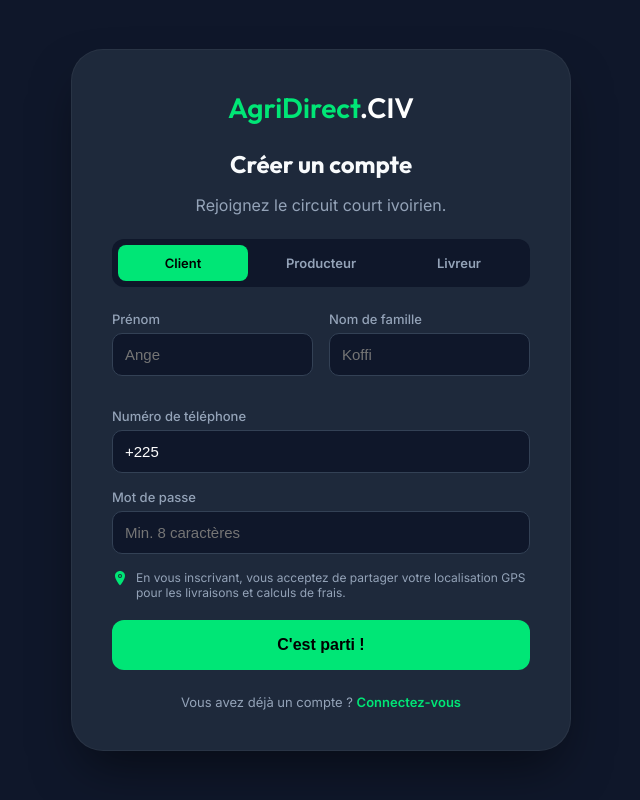
After one commit to Issoufkam/AgriDirect-Omni, a Python web app: template accounts/templates/accounts/signup.html in a window 1280 px wide. The commit adds this page. Shown: the whole page, without its empty margins (319-959 px from the left). Run offline with Jinja, Linux system fonts and the light colour scheme; the template is opened without the code that fills it, so the values that code supplies are empty.

Commit message:
feat: complete login/signup system with JWT and checkout protection

```diff
--- /dev/null
+++ b/accounts/templates/accounts/signup.html
@@ -0,0 +1,209 @@
+<!DOCTYPE html>
+<html lang="fr">
+<head>
+    <meta charset="UTF-8">
+    <meta name="viewport" content="width=device-width, initial-scale=1.0">
+    <title>S'inscrire | AgriDirect-CIV</title>
+    <!-- Fonts & Icons -->
+    <link href="https://fonts.googleapis.com/css2?family=Outfit:wght@600;700&family=Inter:wght@400;500;600&display=swap" rel="stylesheet">
+    <script type="module" src="https://unpkg.com/ionicons@7.1.0/dist/ionicons/ionicons.esm.js"></script>
+
+    <style>
+        :root {
+            --primary: #00E676;
+            --bg: #0F172A;
+            --card: #1E293B;
+            --text: #F8FAFC;
+            --muted: #94A3B8;
+        }
+
+        * { box-sizing: border-box; }
+        body {
+            background: var(--bg);
+            color: var(--text);
+            font-family: 'Inter', sans-serif;
+            margin: 0;
+            display: flex;
+            align-items: center;
+            justify-content: center;
+            min-height: 100vh;
+            padding: 40px 0;
+        }
+
+        .auth-card {
+            background: var(--card);
+            border-radius: 32px;
+            padding: 40px;
+            width: 500px;
+            max-width: 90%;
+            box-shadow: 0 25px 50px -12px rgba(0, 0, 0, 0.5);
+            border: 1px solid rgba(255,255,255,0.05);
+            animation: slideUp 0.6s cubic-bezier(0.16, 1, 0.3, 1);
+        }
+
+        @keyframes slideUp { from { opacity: 0; transform: translateY(30px); } to { opacity: 1; transform: translateY(0); } }
+
+        .logo { font-family: 'Outfit'; font-size: 28px; color: var(--primary); text-align: center; margin-bottom: 24px; }
+        h1 { font-family: 'Outfit'; font-size: 24px; margin-bottom: 8px; text-align: center; }
+        p.subtitle { color: var(--muted); margin-bottom: 24px; text-align: center; }
+
+        /* Role Tabs */
+        .role-selector { display: flex; gap: 8px; margin-bottom: 24px; background: #0f172a; padding: 6px; border-radius: 12px; }
+        .role-tab { flex: 1; text-align: center; padding: 10px; border-radius: 8px; font-size: 13px; font-weight: 600; cursor: pointer; color: var(--muted); transition: 0.2s; }
+        .role-tab.active { background: var(--primary); color: #000; }
+
+        .grid { display: grid; grid-template-columns: 1fr 1fr; gap: 16px; margin-bottom: 16px; }
+        .input-group { margin-bottom: 16px; }
+        label { display: block; font-size: 13px; font-weight: 500; margin-bottom: 6px; color: var(--muted); }
+
+        input {
+            width: 100%;
+            background: #0f172a;
+            border: 1px solid #334155;
+            border-radius: 10px;
+            padding: 12px;
+            color: white;
+            font-size: 15px;
+            transition: 0.2s;
+        }
+        input:focus { border-color: var(--primary); outline: none; background: #1e293b; }
+
+        .btn {
+            width: 100%;
+            padding: 16px;
+            border-radius: 12px;
+            border: none;
+            font-weight: 700;
+            font-size: 16px;
+            cursor: pointer;
+            transition: 0.3s;
+            margin-top: 20px;
+        }
+        .btn-primary { background: var(--primary); color: #000; }
+        .btn-primary:active { transform: scale(0.98); }
+
+        .footer-links { text-align: center; margin-top: 24px; font-size: 13px; color: var(--muted); }
+        .footer-links a { color: var(--primary); text-decoration: none; font-weight: 600; }
+
+        .error-msg { background: #ef444422; color: #ef4444; padding: 12px; border-radius: 8px; font-size: 13px; margin-bottom: 20px; display: none; }
+
+    </style>
+</head>
+<body>
+
+    <div class="auth-card">
+        <div class="logo">AgriDirect<span style="color:white">.CIV</span></div>
+        <h1>Créer un compte</h1>
+        <p class="subtitle">Rejoignez le circuit court ivoirien.</p>
+
+        <div class="role-selector">
+            <div class="role-tab active" data-role="CLIENT">Client</div>
+            <div class="role-tab" data-role="PRODUCTEUR">Producteur</div>
+            <div class="role-tab" data-role="LIVREUR">Livreur</div>
+        </div>
+
+        <div id="error-box" class="error-msg"></div>
+
+        <form id="signup-form">
+            <div class="grid">
+                <div class="input-group">
+                    <label>Prénom</label>
+                    <input type="text" id="first_name" placeholder="Ange" required>
+                </div>
+                <div class="input-group">
+                    <label>Nom de famille</label>
+                    <input type="text" id="last_name" placeholder="Koffi" required>
+                </div>
+            </div>
+
+            <div class="input-group">
+                <label>Numéro de téléphone</label>
+                <input type="text" id="phone" placeholder="+225 01 02 03 04 05" value="+225" required>
+            </div>
+
+            <div class="input-group">
+                <label>Mot de passe</label>
+                <input type="password" id="password" placeholder="Min. 8 caractères" required>
+            </div>
+
+            <div style="font-size: 12px; color: var(--muted); display: flex; align-items: flex-start; gap: 8px;">
+                <ion-icon name="location" style="color: var(--primary); font-size: 16px; flex-shrink: 0;"></ion-icon>
+                En vous inscrivant, vous acceptez de partager votre localisation GPS pour les livraisons et calculs de frais.
+            </div>
+
+            <button type="submit" class="btn btn-primary" id="signup-btn">C'est parti !</button>
+        </form>
+
+        <div class="footer-links">
+            Vous avez déjà un compte ? <a href="/login/">Connectez-vous</a>
+        </div>
+    </div>
+
+    <script>
+        let selectedRole = "CLIENT";
+        let userLocation = { lat: 5.309, lng: -4.012 }; // Default: Abidjan
+
+        // Role Tabs
+        const tabs = document.querySelectorAll('.role-tab');
+        tabs.forEach(t => {
+            t.addEventListener('click', () => {
+                tabs.forEach(x => x.classList.remove('active'));
+                t.classList.add('active');
+                selectedRole = t.dataset.role;
+            });
+        });
+
+        // Get GPS
+        navigator.geolocation.getCurrentPosition((pos) => {
+            userLocation.lat = pos.coords.latitude;
+            userLocation.lng = pos.coords.longitude;
+        }, (err) => console.log("GPS Refusé:", err));
+
+        // Submit
+        document.getElementById('signup-form').addEventListener('submit', async (e) => {
+            e.preventDefault();
+            const btn = document.getElementById('signup-btn');
+            const errBox = document.getElementById('error-box');
+
+            const payload = {
+                phone_number: document.getElementById('phone').value,
+                password: document.getElementById('password').value,
+                first_name: document.getElementById('first_name').value,
+                last_name: document.getElementById('last_name').value,
+                role: selectedRole,
+                current_location_lat: userLocation.lat,
+                current_location_lng: userLocation.lng
+            };
+
+            btn.disabled = true;
+            btn.innerText = "Création du compte...";
+            errBox.style.display = 'none';
+
+            try {
+                const response = await fetch('/api/register/', {
+                    method: 'POST',
+                    headers: { 'Content-Type': 'application/json' },
+                    body: JSON.stringify(payload)
+                });
+
+                const data = await response.json();
+
+                if (response.status === 201) {
+                    alert("Compte créé avec succès ! Veuillez vous connecter.");
+                    window.location.href = "/login/";
+                } else {
+                    errBox.innerText = Object.values(data).flat().join(", ") || "Une erreur est survenue lors de l'inscription.";
+                    errBox.style.display = 'block';
+                }
+            } catch (err) {
+                console.error(err);
+                errBox.innerText = "Une erreur est survenue.";
+                errBox.style.display = 'block';
+            } finally {
+                btn.disabled = false;
+                btn.innerText = "C'est parti !";
+            }
+        });
+    </script>
+</body>
+</html>
--- a/config/urls.py
+++ b/config/urls.py
@@ -35,6 +35,7 @@
     path("", include("products.urls")),
     path("", include("deliveries.urls")),
     path("", include("orders.urls")),
+    path("", include("accounts.urls")),
 
     # ── Page d'accueil ──
     path("", RedirectView.as_view(url='/marketplace/'), name='root-redirect'),
```
Also changed, not shown: accounts/templates/accounts/login.html (added, +182 -0 lines), accounts/urls.py (+12 -2 lines), products/templates/products/marketplace.html (+92 -40 lines).
